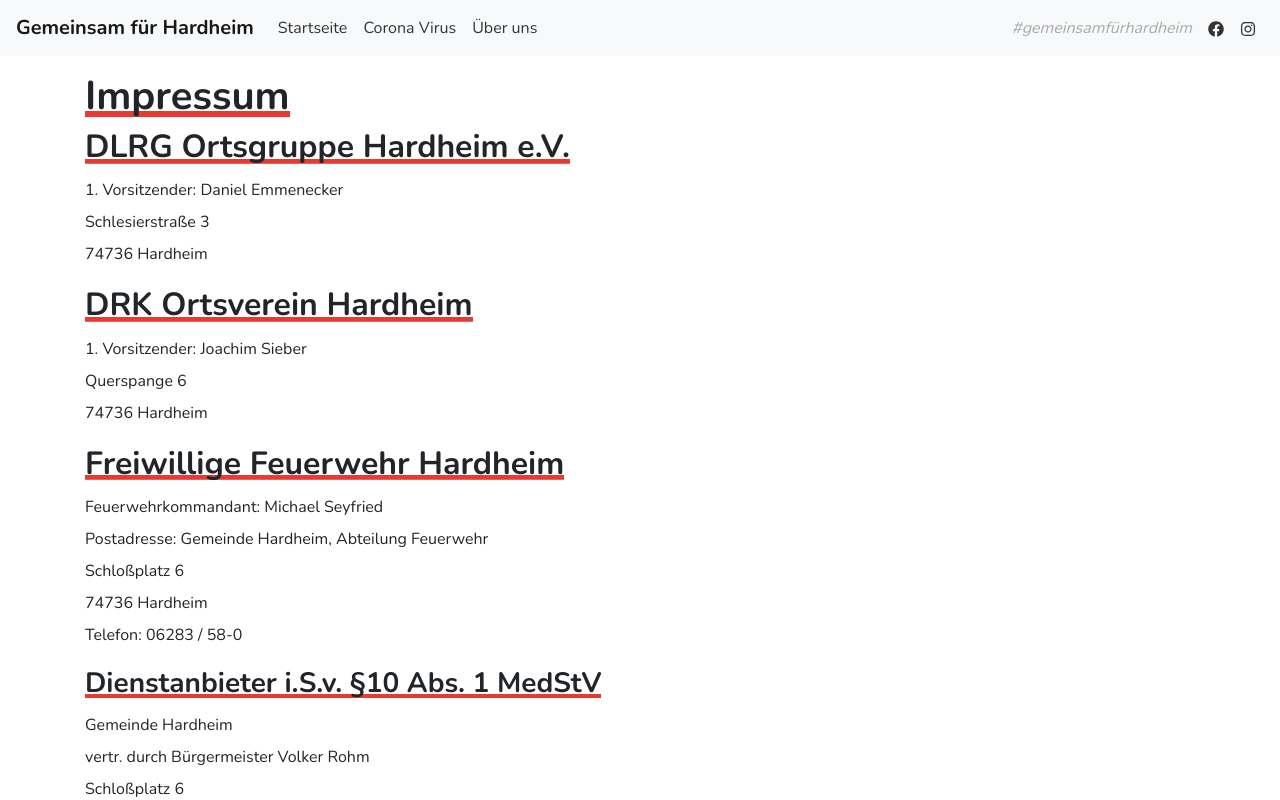
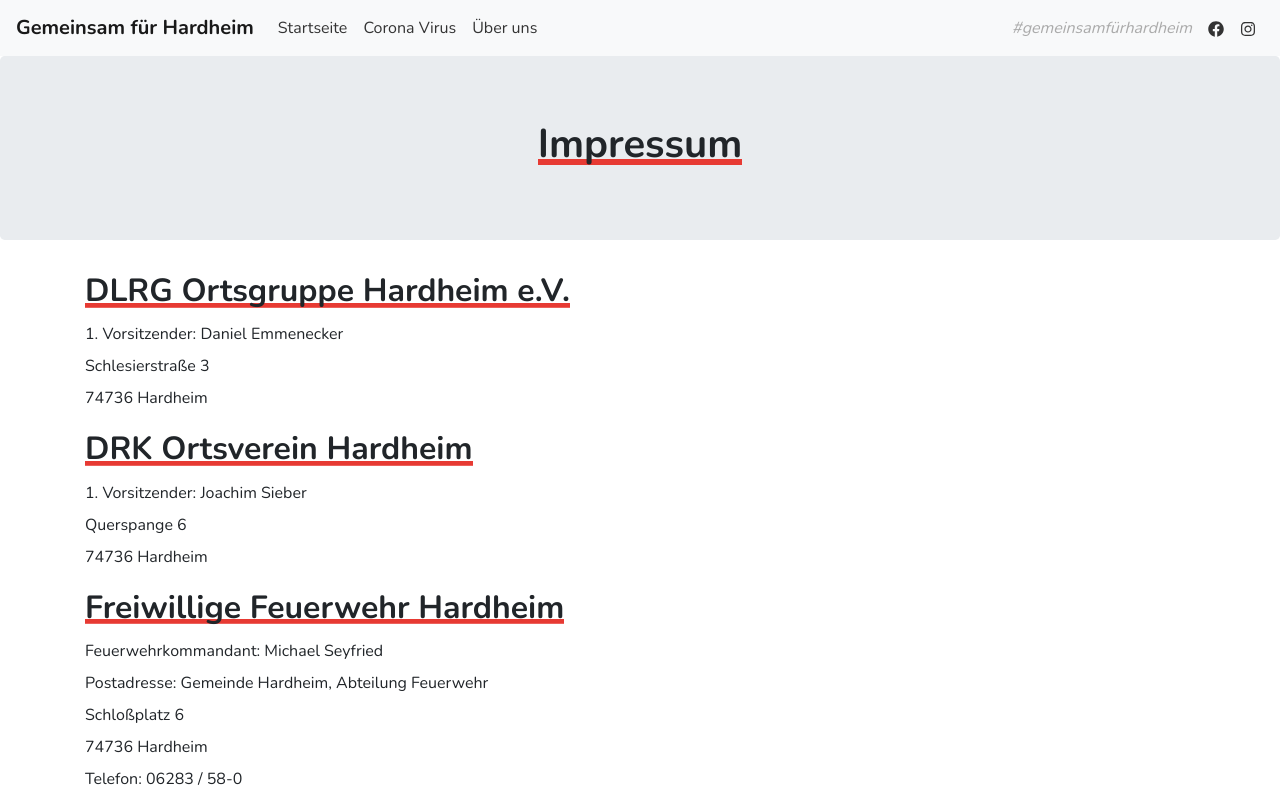
Before and after one commit to eisenils/gemeinsamfuerhardheim, a React (Create React App) app: page /impressum in a window 1280 px wide. Shown: the top 800 px of the page. Built offline with nearby package versions, Linux system fonts and the light colour scheme.

Commit message:
Add Header component

```diff
--- /dev/null
+++ b/src/components/Header.jsx
@@ -0,0 +1,17 @@
+import React, { Component } from "react";
+
+class Header extends Component {
+  render() {
+    return (
+      <>
+        <div className="jumbotron text-center">
+          <h1>
+            <span className="underline">{this.props.title}</span>
+          </h1>
+        </div>
+      </>
+    );
+  }
+}
+
+export default Header;
--- a/src/pages/Corona.jsx
+++ b/src/pages/Corona.jsx
@@ -1,17 +1,14 @@
 import React, { Component } from "react";
 import Faq from "../components/Faq";
+import Header from "../components/Header";
 
 class Corona extends Component {
   render() {
     return (
       <>
+        <Header title="Corona Virus" />
         <div className="container mt-3">
           <div className="row">
-            <div className="col-12">
-              <h1>
-                <span className="underline">Corona Virus</span>
-              </h1>
-            </div>
             <div className="col-sm-6">
               <p>
                 Von China in die Welt. Seit Anfang Januar diesen Jahres befindet sich das Corona
@@ -26,7 +23,7 @@
               <img
                 src="https://images.unsplash.com/photo-1583324113626-70df0f4deaab?ixlib=rb-1.2.1&ixid=eyJhcHBfaWQiOjEyMDd9&auto=format&fit=crop&w=2089&q=80"
                 alt="SARS-CoV2"
-                style={{ width: "100%", height: "auto" }}
+                style={{ width: "100%", height: "auto", borderRadius: "3%" }}
               />
               <p className="text-center">
                 Foto:
--- a/src/pages/Impressum.jsx
+++ b/src/pages/Impressum.jsx
@@ -1,14 +1,14 @@
 import React, { Component } from "react";
+import Header from "../components/Header";
 
 class Impressum extends Component {
   render() {
     return (
+      <>
+        <Header title="Impressum" />
         <div className="container mt-3">
           <div className="row">
             <div className="col-12">
-            <h1>
-              <span className="underline">Impressum</span>
-            </h1>
               <h2>
                 <span className="underline">DLRG Ortsgruppe Hardheim e.V.</span>
               </h2>
@@ -87,6 +87,7 @@
             </div>
           </div>
         </div>
+      </>
     );
   }
 }
```
Also changed, not shown: src/pages/Einkaufshelfer.jsx (added, +16 -0 lines). Lines whose indentation alone changed are shown as unchanged.
